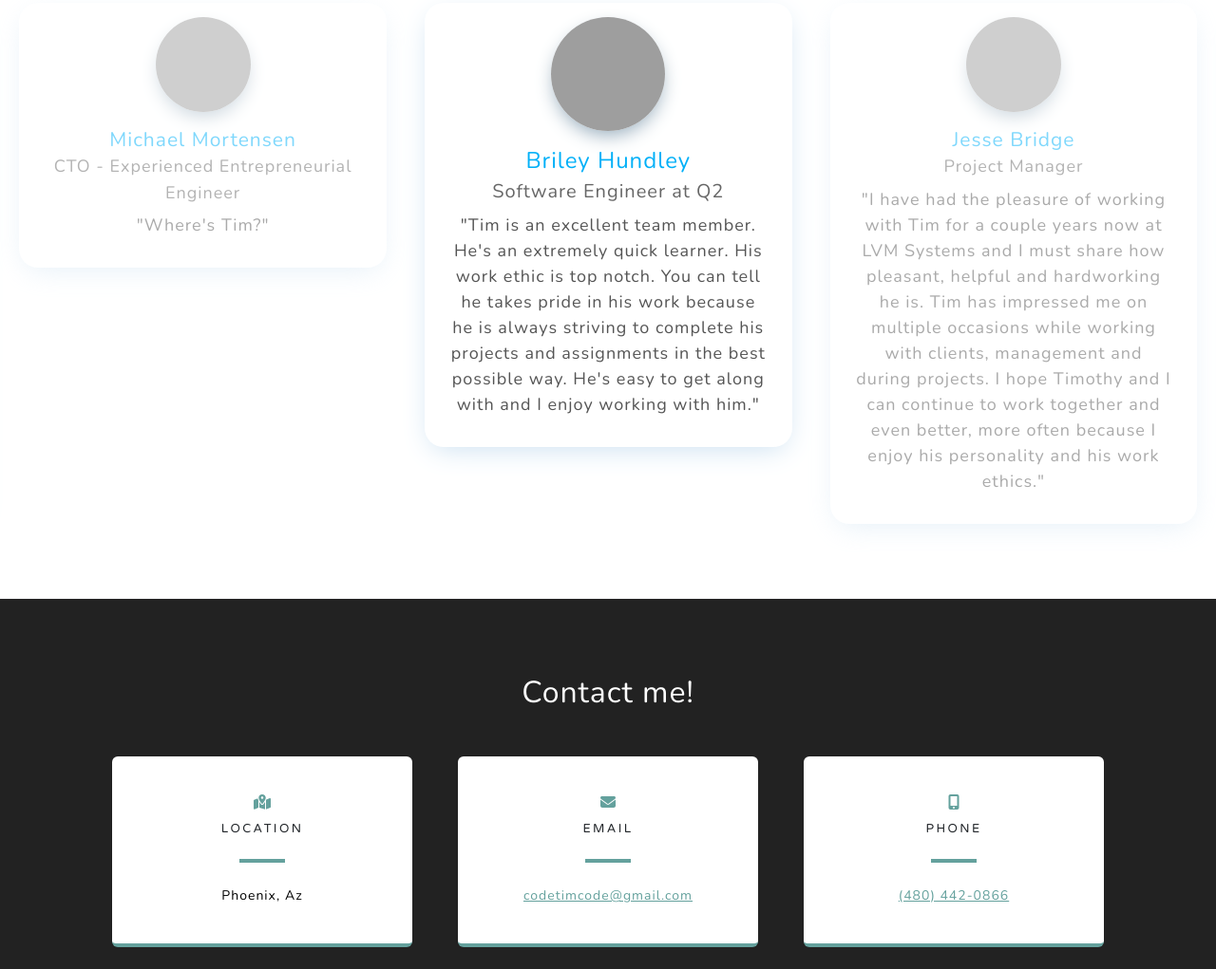
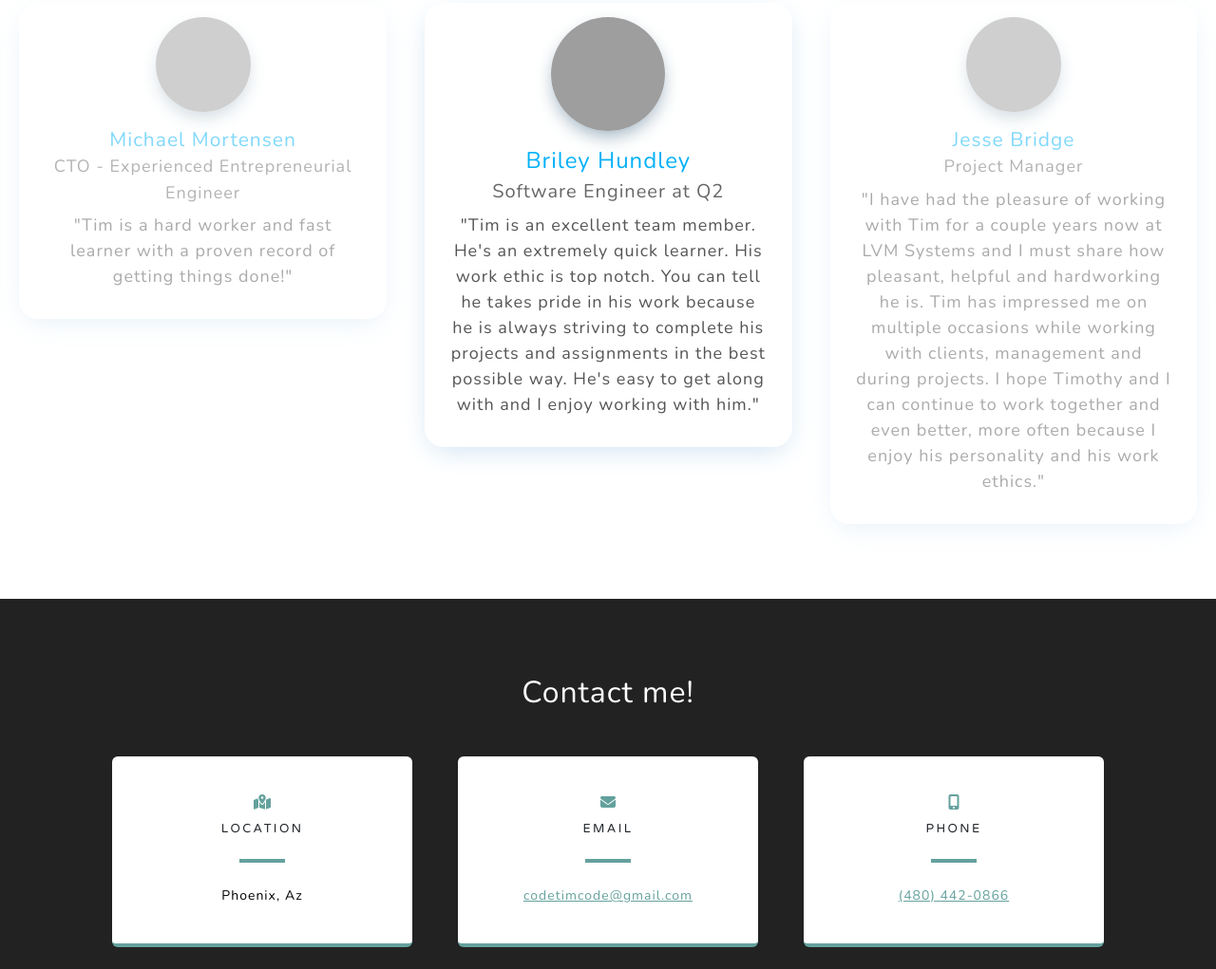
Before and after one commit to Timothy-Young/timyoung.info, a plain HTML site: page index.html in a window 1280 px wide. Shown: the part 4408-5429 px from the top of the page at 95% size. Drawn offline with nearby package versions, Linux system fonts and the light colour scheme; grey boxes are pictures that could not be loaded.

Commit message:
michael quote

```diff
--- a/index.html
+++ b/index.html
@@ -350,7 +350,7 @@
                     <h5>Michael Mortensen<br />
                       <span> CTO - Experienced Entrepreneurial Engineer</span>
                     </h5>
-                    <p class="card-text">"Where's Tim?" </p>
+                    <p class="card-text">"Tim is a hard worker and fast learner with a proven record of getting things done!" </p>
                   </div>
                 </div>
               </div>
```
